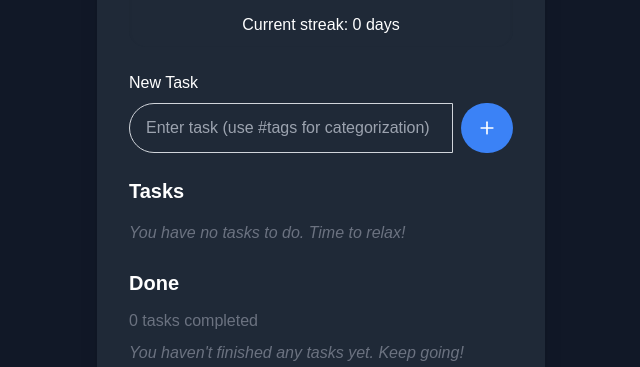
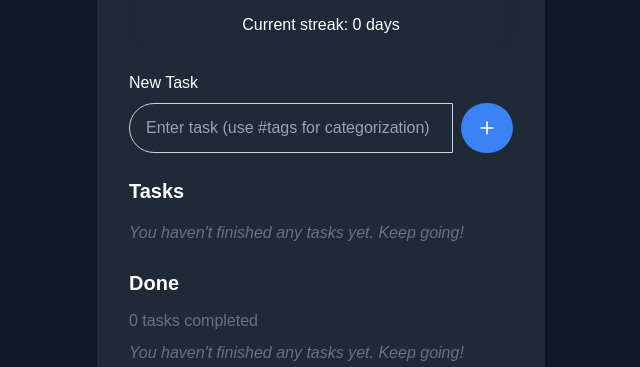
Before and after one commit to RedantRuben/UpNextTask, a Next.js app in the folder upnexttask/: page / in a window 1280 px wide. Both pictures are taken after a click on the button 822 px from the left and 84 px from the top of the page. Shown: the part 409-776 px from the top of the page, without its empty margins (319-959 px from the left). Built offline with nearby package versions, Linux system fonts and the light colour scheme.

Commit message:
Update page.tsx

```diff
--- a/upnexttask/app/page.tsx
+++ b/upnexttask/app/page.tsx
@@ -1,11 +1,12 @@
 "use client"
 
-import { useState, useEffect } from "react"
+import React, { useEffect, useState } from "react"
 import { motion, AnimatePresence } from "framer-motion"
-import { Check, ChevronLeft, ChevronRight, Plus, Settings, Moon, Sun, Timer } from "lucide-react"
+import { Check, ChevronLeft, ChevronRight, Plus, Settings, Moon, Sun, Timer, Trophy } from "lucide-react" // Added Trophy icon
 import confetti from 'canvas-confetti'
 import { DragDropContext, Droppable, Draggable, DropResult } from 'react-beautiful-dnd'
 
+// Task Interface
 interface Task {
   id: string
   text: string
@@ -15,6 +16,7 @@ interface Task {
   tags: string[]
 }
 
+// Theme Interface
 interface Theme {
   name: string
   background: string
@@ -24,6 +26,15 @@ interface Theme {
   accent: string
 }
 
+// Achievement Interface
+interface Achievement {
+  id: string
+  name: string
+  description: string
+  icon?: JSX.Element
+}
+
+// Predefined Themes
 const themes: Theme[] = [
   { name: "Light", background: "bg-gray-100", cardBackground: "bg-white", taskBackground: "bg-gray-50", text: "text-gray-900", accent: "bg-blue-600" },
   { name: "Dark", background: "bg-gray-900", cardBackground: "bg-gray-800", taskBackground: "bg-gray-700", text: "text-white", accent: "bg-blue-500" },
@@ -47,7 +58,31 @@ const themes: Theme[] = [
   { name: "Gold", background: "bg-yellow-200", cardBackground: "bg-yellow-100", taskBackground: "bg-yellow-300", text: "text-yellow-900", accent: "bg-yellow-600" },
 ]
 
+// Predefined Achievements
+const achievements: Achievement[] = [
+  {
+    id: "first_task",
+    name: "First Task",
+    description: "Complete your first task.",
+    icon: <Trophy size={20} className="text-yellow-500" />,
+  },
+  {
+    id: "five_tasks",
+    name: "Task Master",
+    description: "Complete 5 tasks.",
+    icon: <Trophy size={20} className="text-green-500" />,
+  },
+  {
+    id: "streak_5",
+    name: "5-Day Streak",
+    description: "Maintain a streak of 5 days.",
+    icon: <Trophy size={20} className="text-blue-500" />,
+  },
+  // Add more achievements as needed
+]
+
 export default function Component() {
+  // Existing States
   const [tasks, setTasks] = useState<Task[]>([])
   const [newTask, setNewTask] = useState("")
   const [currentDate, setCurrentDate] = useState(new Date())
@@ -57,6 +92,10 @@ export default function Component() {
   const [isTimerRunning, setIsTimerRunning] = useState(false)
   const [streak, setStreak] = useState(0)
 
+  // New State for Achievements
+  const [earnedAchievements, setEarnedAchievements] = useState<string[]>([])
+
+  // Load data from localStorage
   useEffect(() => {
     const storedTasks = localStorage.getItem("tasks")
     if (storedTasks) {
@@ -70,8 +109,13 @@ export default function Component() {
     if (storedTheme) {
       setCurrentTheme(JSON.parse(storedTheme))
     }
+    const storedAchievements = localStorage.getItem("achievements")
+    if (storedAchievements) {
+      setEarnedAchievements(JSON.parse(storedAchievements))
+    }
   }, [])
 
+  // Save data to localStorage
   useEffect(() => {
     localStorage.setItem("tasks", JSON.stringify(tasks))
   }, [tasks])
@@ -84,6 +128,42 @@ export default function Component() {
     localStorage.setItem("theme", JSON.stringify(currentTheme))
   }, [currentTheme])
 
+  useEffect(() => {
+    localStorage.setItem("achievements", JSON.stringify(earnedAchievements))
+  }, [earnedAchievements])
+
+  // Achievement Awarding Logic
+  useEffect(() => {
+    // Check for First Task Achievement
+    if (tasks.length >= 1 && !earnedAchievements.includes("first_task")) {
+      awardAchievement("first_task")
+    }
+
+    // Check for Task Master Achievement
+    const completedTasks = tasks.filter(task => task.done).length
+    if (completedTasks >= 5 && !earnedAchievements.includes("five_tasks")) {
+      awardAchievement("five_tasks")
+    }
+
+    // Check for 5-Day Streak Achievement
+    if (streak >= 5 && !earnedAchievements.includes("streak_5")) {
+      awardAchievement("streak_5")
+    }
+
+    // Add more achievement checks as needed
+  }, [tasks, streak, earnedAchievements])
+
+  const awardAchievement = (achievementId: string) => {
+    setEarnedAchievements([...earnedAchievements, achievementId])
+    // Optional: Trigger confetti or other visual effects
+    confetti({
+      particleCount: 100,
+      spread: 70,
+      origin: { y: 0.6 }
+    })
+  }
+
+  // Existing Functions
   const addTask = (e: React.FormEvent) => {
     e.preventDefault()
     if (newTask.trim()) {
@@ -176,6 +256,7 @@ export default function Component() {
         animate={{ opacity: 1, y: 0 }}
         className={`${currentTheme.cardBackground} rounded-3xl shadow-xl p-6 sm:p-8 w-full max-w-md transition-colors duration-300 flex-grow`}
       >
+        {/* Header */}
         <div className="flex justify-between items-center mb-6 sm:mb-8">
           <motion.h1 className="text-3xl sm:text-4xl font-bold" layout>
             {currentDate.getDate()}{" "}
@@ -204,6 +285,8 @@ export default function Component() {
             </motion.button>
           </div>
         </div>
+
+        {/* Settings Modal */}
         <AnimatePresence>
           {showSettings && (
             <motion.div
@@ -213,6 +296,7 @@ export default function Component() {
               className={`mb-4 sm:mb-6 p-4 sm:p-6 ${currentTheme.cardBackground} rounded-2xl shadow-inner transition-colors duration-300 overflow-auto max-h-80`}
             >
               <h2 className="text-lg sm:text-xl font-semibold mb-3 sm:mb-4">Settings</h2>
+              {/* Theme Selection */}
               <div className="flex flex-col sm:flex-row sm:items-center sm:justify-between mb-3 sm:mb-4">
                 <span className="mb-2 sm:mb-0">Theme</span>
                 <div className="flex flex-wrap gap-1 sm:gap-2 max-h-40 overflow-y-auto">
@@ -228,6 +312,7 @@ export default function Component() {
                   ))}
                 </div>
               </div>
+              {/* Pomodoro Timer */}
               <div className="flex items-center justify-between mb-3 sm:mb-4">
                 <span>Pomodoro Timer</span>
                 <button
@@ -239,15 +324,34 @@ export default function Component() {
                   <Timer size={18} />
                 </button>
               </div>
+              {/* Timer Display */}
               <div className="text-center font-mono text-xl sm:text-2xl mb-2">
                 {formatTime(pomodoroTime)}
               </div>
+              {/* Streak Display */}
               <div className="text-center text-sm sm:text-base">
                 Current streak: {streak} {streak === 1 ? 'day' : 'days'}
+              </div>
+              {/* Achievements Section */}
+              <div className="mt-4 sm:mt-6">
+                <h3 className="text-md sm:text-lg font-semibold mb-2">Achievements</h3>
+                <div className="flex flex-wrap gap-2">
+                  {achievements.map((achievement) => (
+                    <div key={achievement.id} className={`flex items-center space-x-1 sm:space-x-2 p-2 sm:p-3 rounded-md ${earnedAchievements.includes(achievement.id) ? 'bg-green-100' : 'bg-gray-200'} transition-colors duration-300`}>
+                      {achievement.icon}
+                      <div>
+                        <p className="text-sm sm:text-base font-medium">{achievement.name}</p>
+                        <p className="text-xs sm:text-sm">{achievement.description}</p>
+                      </div>
+                    </div>
+                  ))}
+                </div>
               </div>
             </motion.div>
           )}
         </AnimatePresence>
+
+        {/* Add Task Form */}
         <form onSubmit={addTask} className="mb-4 sm:mb-6">
           <label htmlFor="new-task" className="block text-sm sm:text-base font-medium mb-1 sm:mb-2">New Task</label>
           <div className="flex flex-col sm:flex-row items-stretch">
@@ -268,8 +372,11 @@ export default function Component() {
             </button>
           </div>
         </form>
+
+        {/* Task List */}
         <DragDropContext onDragEnd={onDragEnd}>
           <div className="space-y-4 sm:space-y-6">
+            {/* Pending Tasks */}
             <div>
               <h2 className="text-lg sm:text-xl font-semibold capitalize mb-3 sm:mb-4">Tasks</h2>
               <Droppable droppableId="tasks">
@@ -319,7 +426,7 @@ export default function Component() {
                             </Draggable>
                           ))
                       ) : (
-                        <p className="text-gray-500 italic text-sm sm:text-base">You have no tasks to do. Time to relax!</p>
+                        <p className="text-gray-500 italic text-sm sm:text-base">You haven&#39;t finished any tasks yet. Keep going!</p>
                       )}
                     </AnimatePresence>
                     {provided.placeholder}
@@ -327,6 +434,8 @@ export default function Component() {
                 )}
               </Droppable>
             </div>
+
+            {/* Completed Tasks */}
             <div>
               <h2 className="text-lg sm:text-xl font-semibold capitalize mb-2 sm:mb-3">Done</h2>
               <p className="mb-2 text-gray-500 text-sm sm:text-base">{completedTasks} task{completedTasks !== 1 ? 's' : ''} completed</p>
@@ -367,12 +476,14 @@ export default function Component() {
                       </motion.div>
                     ))
                 ) : (
-                  <p className="text-gray-500 italic text-sm sm:text-base">You haven't finished any tasks yet. Keep going!</p>
+                  <p className="text-gray-500 italic text-sm sm:text-base">You haven&#39;t finished any tasks yet. Keep going!</p>
                 )}
               </AnimatePresence>
             </div>
           </div>
         </DragDropContext>
+
+        {/* Footer Section within Card */}
         <div className="mt-6 sm:mt-8 flex justify-between items-center">
           <span className="text-xs sm:text-sm text-gray-500">
             {remainingTasks === 0
@@ -407,7 +518,8 @@ export default function Component() {
           </div>
         </div>
       </motion.div>
-      {/* Footer */}
+
+      {/* Footer Outside Card */}
       <footer className="mt-6 sm:mt-8 text-center text-xs sm:text-sm text-gray-500">
         © {new Date().getFullYear()} Developed by{" "}
         <a
```
